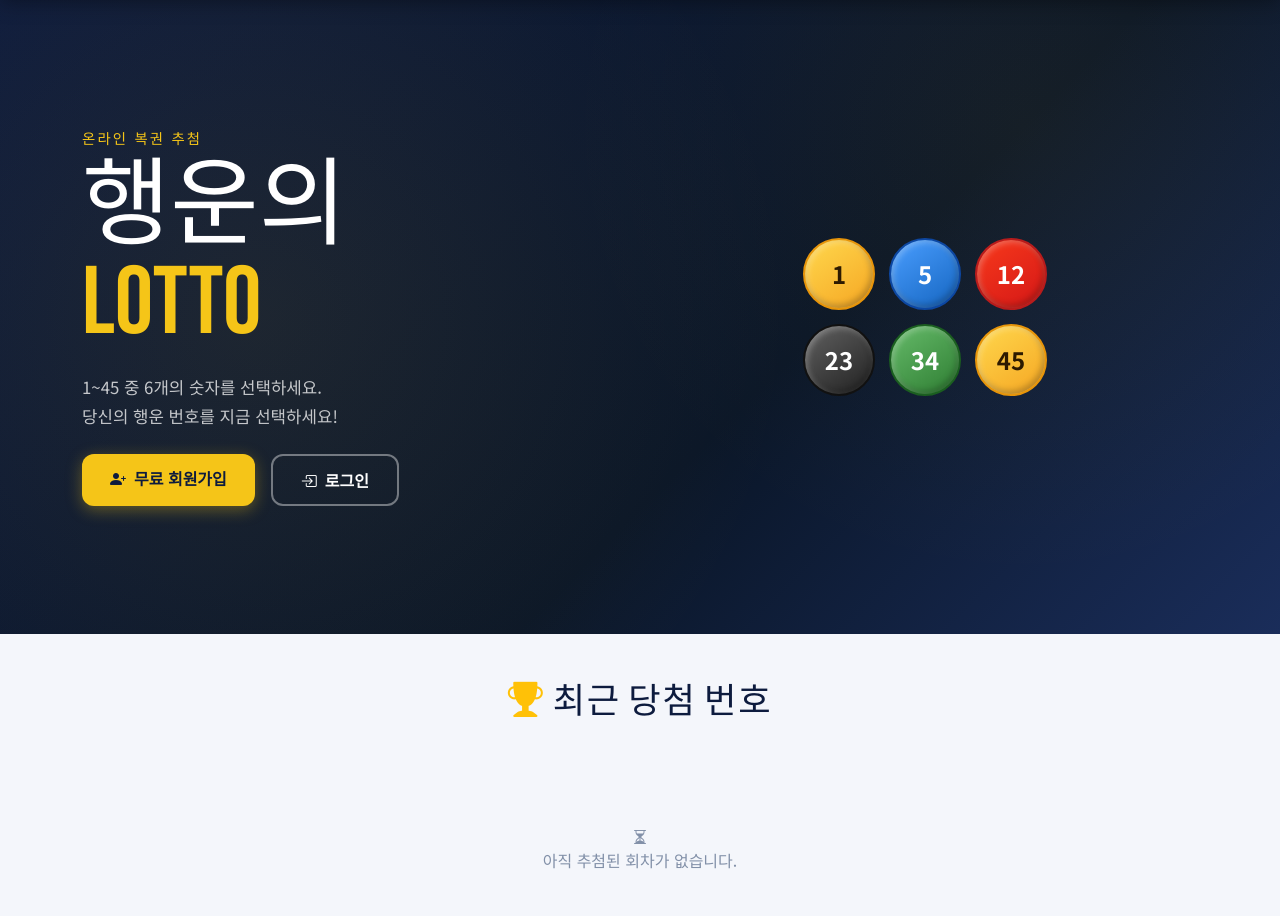
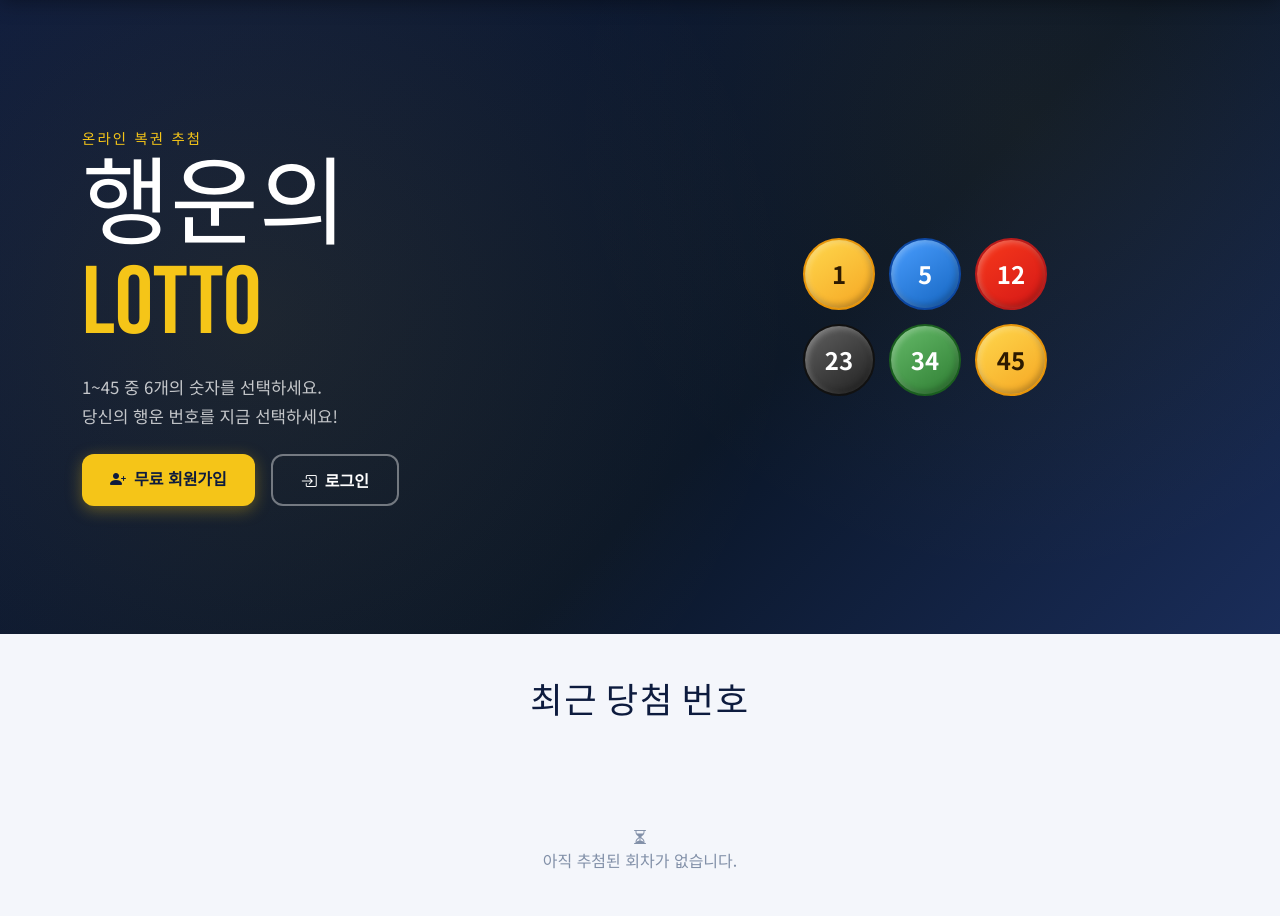
Before and after one commit to Hanna074/lotto, a Django app: page / in a window 1280 px wide. Shown: the part 76-992 px from the top of the page. Run offline with Django 4.2, Linux system fonts and the light colour scheme; data that the repository does not hold is empty.

Commit message:
로또 페이지 아이콘 수정

```diff
--- a/lotto/templates/lotto/home.html
+++ b/lotto/templates/lotto/home.html
@@ -50,7 +50,7 @@
 <section class="py-5">
   <div class="container">
     <div class="section-header">
-      <h2 class="section-title"><i class="bi bi-trophy-fill text-warning me-2"></i>최근 당첨 번호</h2>
+      <h2 class="section-title">최근 당첨 번호</h2>
     </div>
 
     {% if latest_drawing %}
```
